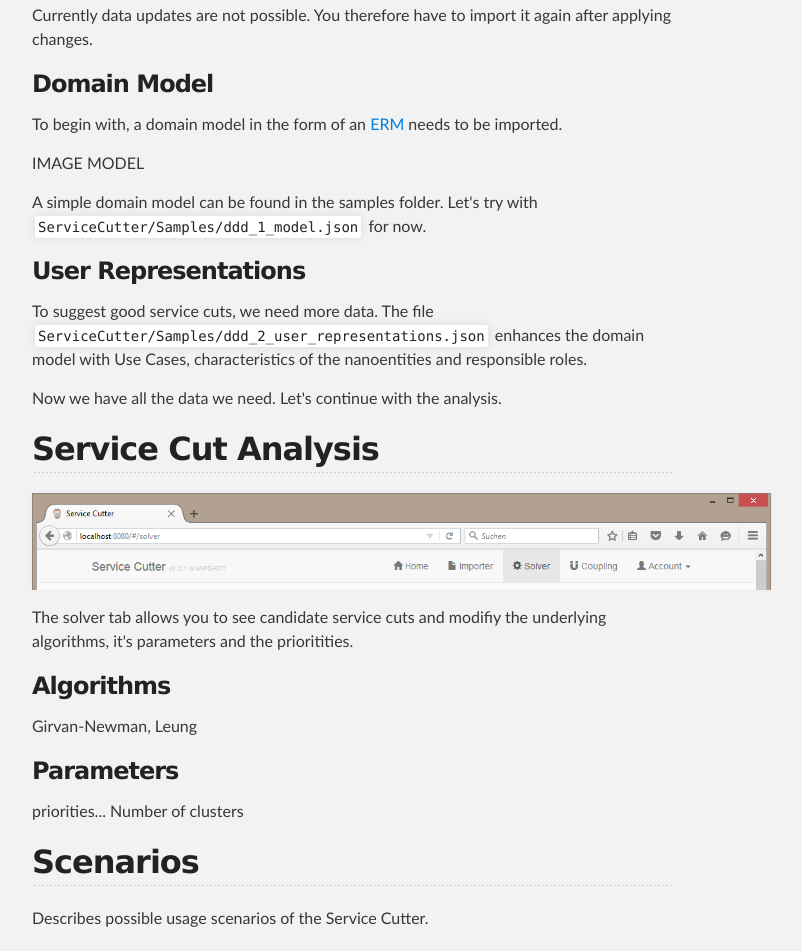
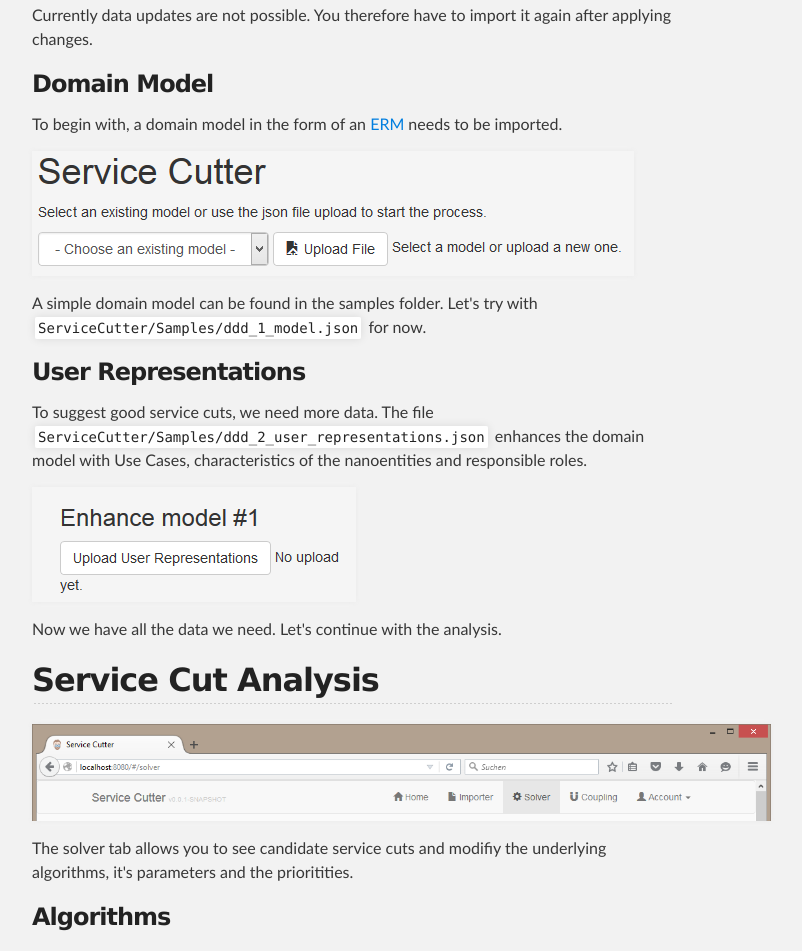
Before and after one commit to ServiceCutter/servicecutter.github.io, a plain HTML site: page index.html in a window 1280 px wide. Shown: the part 758-1709 px from the top of the page, without its empty margins (288-1090 px from the left). Drawn offline with Linux system fonts and the light colour scheme.

Commit message:
Replace master branch with page content via GitHub

```diff
--- a/index.html
+++ b/index.html
@@ -55,7 +55,7 @@
 
 <p>To begin with, a domain model in the form of an <a href="https://en.wikipedia.org/wiki/Entity%E2%80%93relationship_model">ERM</a> needs to be imported.</p>
 
-<p>IMAGE MODEL</p>
+<p><img src="https://raw.githubusercontent.com/ServiceCutter/servicecutter.github.io/master/screenshot-import-model.png" alt="Screenshot Upload Model"></p>
 
 <p>A simple domain model can be found in the samples folder. Let's try with <code>ServiceCutter/Samples/ddd_1_model.json</code> for now.</p>
 
@@ -63,6 +63,8 @@
 <a id="user-representations" class="anchor" href="#user-representations" aria-hidden="true"><span class="octicon octicon-link"></span></a>User Representations</h3>
 
 <p>To suggest good service cuts, we need more data. The file <code>ServiceCutter/Samples/ddd_2_user_representations.json</code> enhances the domain model with Use Cases, characteristics of the nanoentities and responsible roles.</p>
+
+<p><img src="https://raw.githubusercontent.com/ServiceCutter/servicecutter.github.io/master/screenshot-import-userrepresentations.png" alt="Screenshot upload user representations"></p>
 
 <p>Now we have all the data we need. Let's continue with the analysis.</p>
 
```
Also changed, not shown: params.json (+1 -1 lines).
